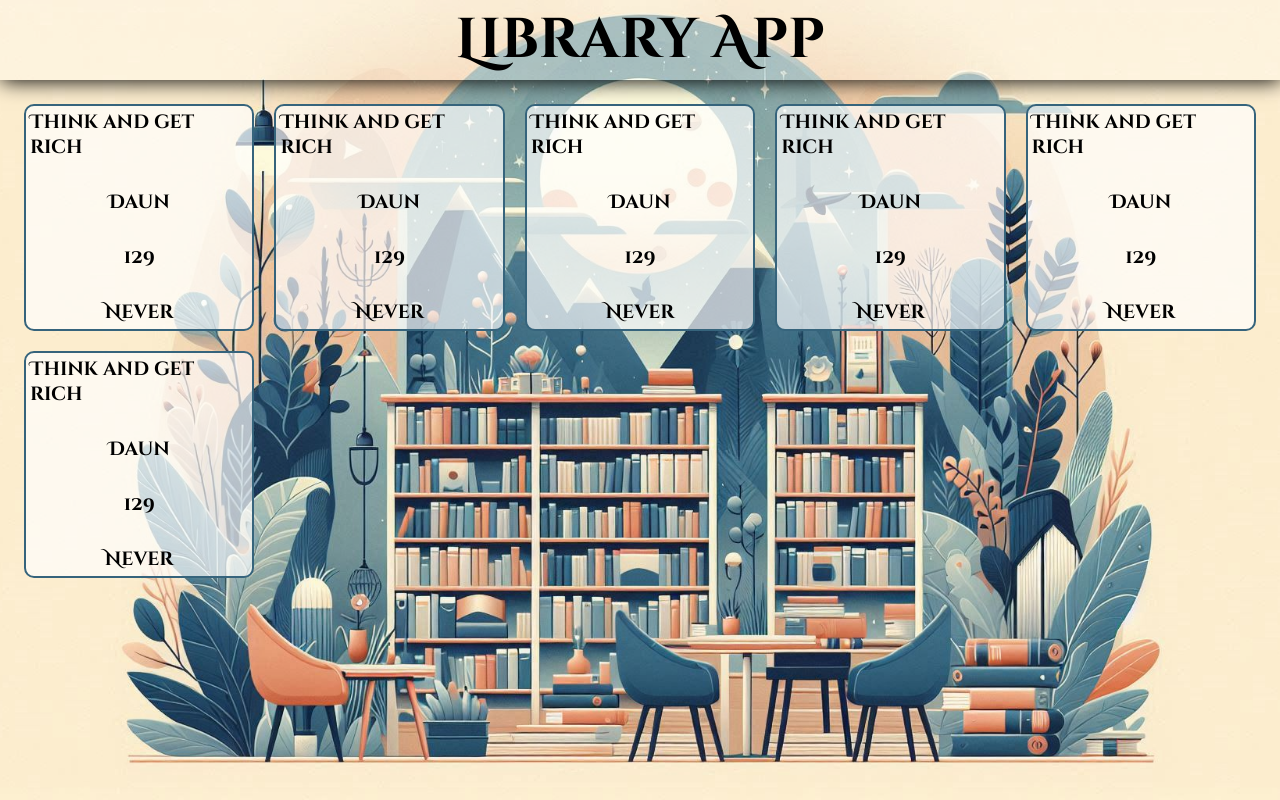
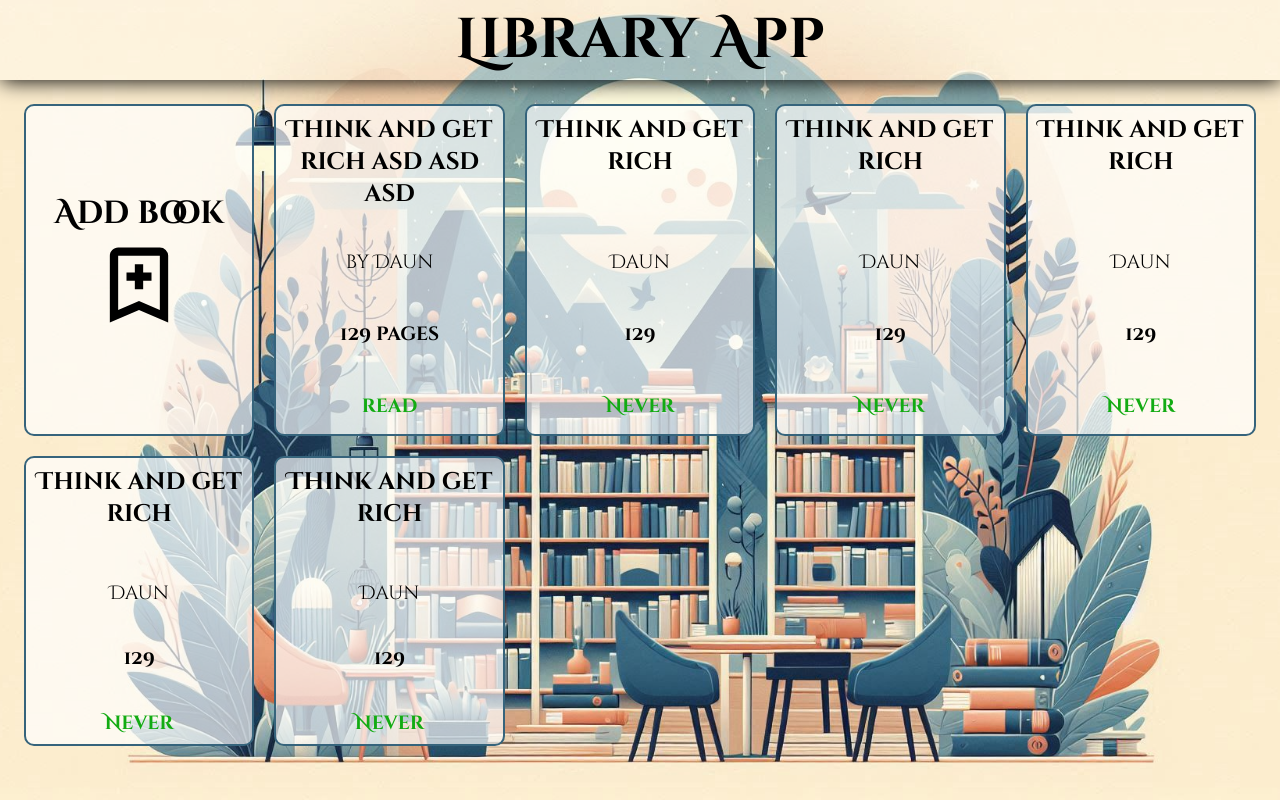
Before and after one commit to Snwqqq/library-app, a plain HTML site: page index.html in a window 1280 px wide. Drawn offline with Linux system fonts and the light colour scheme.

Commit message:
Add add book button and style grid for books

```diff
--- a/index.html
+++ b/index.html
@@ -26,16 +26,25 @@
                 <label for="read">Read:</label>
                 <input type="checkbox" name="read" id="read"><span class="checkbox"></span>
             </div>
-            <button>ADD</button>
+            <button class="add">ADD</button>
             <button class="cancel">CANCEL</button>
            </form>
             -->
+        <div class="but-container">
+            <button class="add-book">
+                Add book
+                <svg class="bookmark-icon" xmlns="http://www.w3.org/2000/svg" viewBox="0 0 24 24">
+                    <title>bookmark-plus-outline</title>
+                    <path d="M17,18V5H7V18L12,15.82L17,18M17,3A2,2 0 0,1 19,5V21L12,18L5,21V5C5,3.89 5.9,3 7,3H17M11,7H13V9H15V11H13V13H11V11H9V9H11V7Z" />
+                  </svg>
+            </button>
+        </div>
         </dialog>
         <div class="book-container">
-            <p class="name">Think and get rich</p>
-            <p class="author">Daun</p>
-            <p class="pages">129</p>
-            <p class="read">Never</p>
+            <p class="name">Think and get rich asd asd asd</p>
+            <p class="author">by Daun</p>
+            <p class="pages">129 pages</p>
+            <p class="read">read</p>
         </div>
         <div class="book-container">
             <p class="name">Think and get rich</p>
--- a/style.css
+++ b/style.css
@@ -41,19 +41,65 @@ main{
     grid-template-columns:repeat(auto-fill, minmax(calc(26*var(--unit)),1fr));
     padding: calc(3 * var(--unit));
 }
+.but-container{
+    border: 2px double #36647c;
+    border-radius: 10px;
+    background-color: rgba(255, 255, 255, 0.683);
+    padding: calc(1*var(--unit));
+    min-height: 200px;
+    text-align: center;
+}
+.but-container svg{
+    width: 100px;
+}
+
+.but-container:hover{
+    cursor: pointer;
+    font-size: calc(1rem + calc(2 * var(--unit)));
+    border: 2px double #36647c;
+    border-radius: 10px;
+    background-color: rgba(0, 0, 0, 0.492);
+    padding: calc(1*var(--unit));
+    min-height: 200px;
+    text-align: center;
+    fill: white;
+}
+.but-container:hover > .add-book{
+    color: white;
+}
+
+.add-book{
+    font-size: calc(1rem + calc(2 * var(--unit)));
+    font-family: 'library-bold';
+    height: 100%;
+    width: 100%;
+    background-color: rgba(255, 255, 255, 0);
+    border:none;
+}
 .book-container{
-    display: flex;
-    flex-direction: column;
-    gap: 30px;
-    align-items: center;
+    display: grid;
+    grid-template-rows: 3fr 1fr 1fr 1fr;
+    gap: 40px;
+    align-items: start;
     font-size: calc(1rem + calc(0.4 * var(--unit)));
     border: 2px double #36647c;
     border-radius: 10px;
     background-color: rgba(255, 255, 255, 0.683);
-    padding: calc(0.5*var(--unit));
+    padding: calc(1*var(--unit));
     min-height: 200px;
+    text-align: center;
 }
-
+.name{
+    font-size: calc(1rem + calc(1 * var(--unit)));
+    text-wrap: wrap;
+}
+.author{
+    font-family: 'library',Arial, Helvetica, sans-serif;
+    font-size: calc(1rem + calc(0.4 * var(--unit)));
+}
+.read{
+    color: rgb(18, 171, 18);
+}
 dialog{
     box-sizing: border-box;
     background-color: #e3d6bc;
@@ -122,7 +168,8 @@ input[type="checkbox"]:checked::before {
 .read-container{
     display: flex;
 }
-button{
+button.add,
+button.cancel{
     font-family: 'library-bold';
     flex-shrink: 1;
     width: 95%;
```
Also changed, not shown: Images/bookmark-plus-outline.svg (added).
